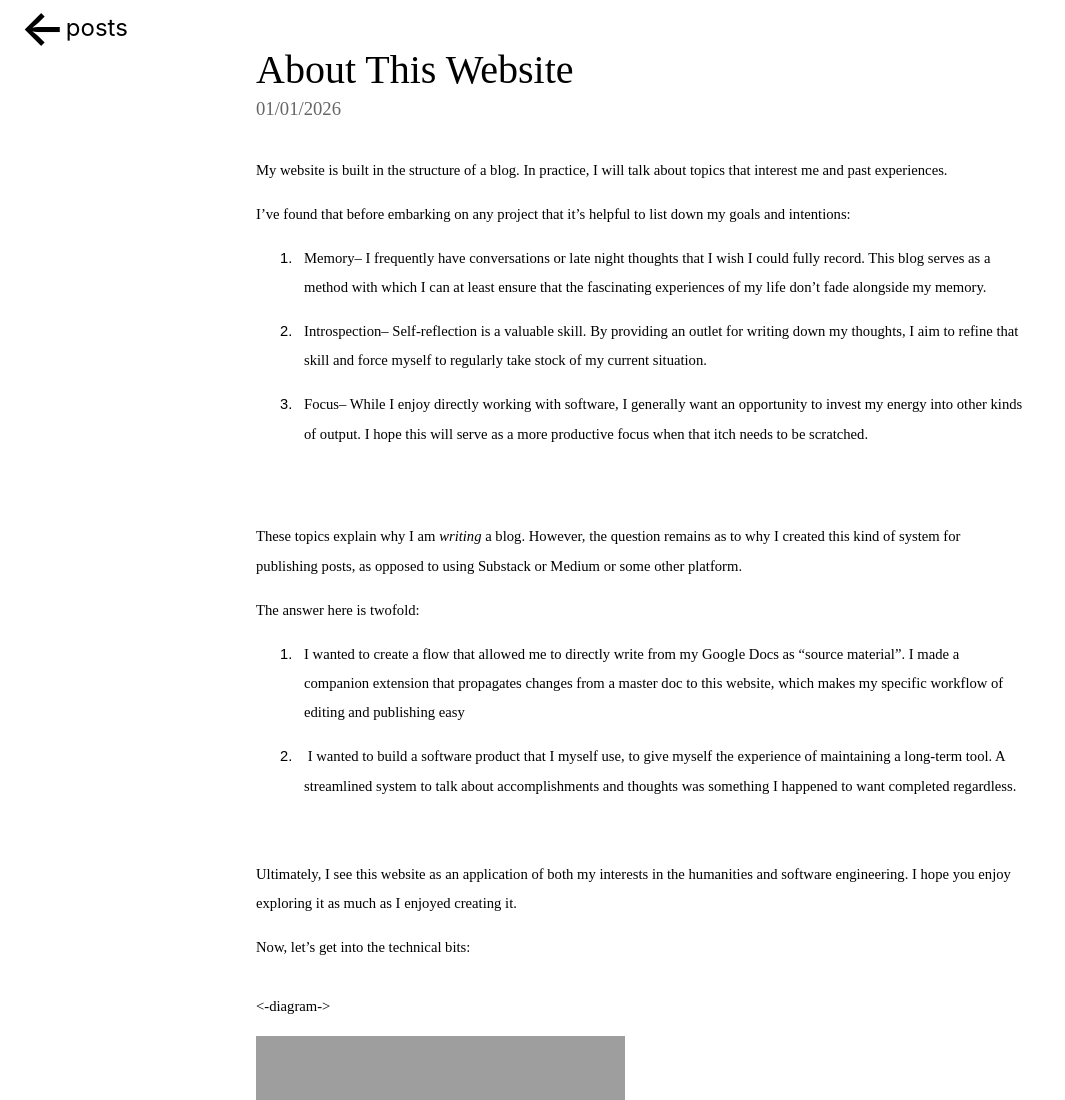
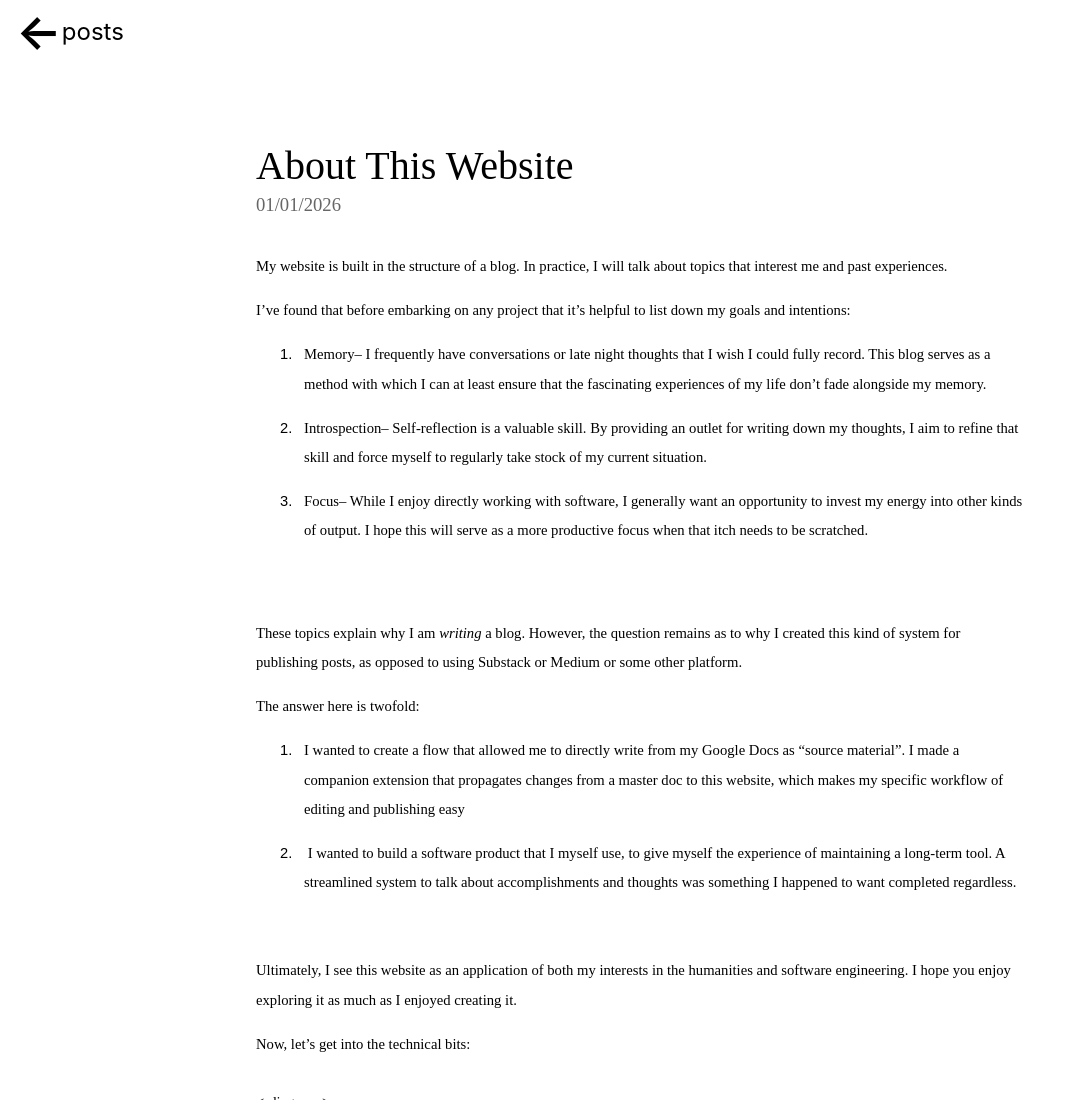
Before and after one commit to YetSquire/yetsquire.github.io, an Astro site: page /post/about-this-website in a window 1280 px wide. Shown: the top 1100 px of the page, without its empty margins (0-1065 px from the left). Built offline with nearby package versions, Linux system fonts and the light colour scheme; Astro itself is replaced by a stand-in of ours; grey boxes are pictures that could not be loaded; a web font is replaced by a local one.

```diff
--- a/src/layouts/Layout.astro
+++ b/src/layouts/Layout.astro
@@ -86,11 +86,9 @@
                 color: #1557b0;
             }
 
-            .home-overlay {
-                position: fixed;
-                top: 4px;
-                left: 20px;
-                z-index: 1000;
+            .posts-header {
+                position: static;
+                padding: 0.5rem 1rem;
             }
 
             .home-overlay-link {
@@ -139,7 +137,7 @@
     </head>
     <body>
         {isPostsPage && (
-            <div class="home-overlay">
+            <header class="posts-header">
                 <a
                     id="home-link"
                     class="home-overlay-link"
@@ -148,7 +146,7 @@
                 >
                     <span class="arrow">←</span>posts
                 </a>
-            </div>
+            </header>
         )}
         <main>
             <slot />
--- a/src/pages/post/[slug].astro
+++ b/src/pages/post/[slug].astro
@@ -63,6 +63,7 @@
 
 <style>
 	.post-full {
+		margin-top: 2rem;
 		opacity: 0;
 		transition: opacity 280ms ease;
 	}
--- a/src/pages/post/about-me.astro
+++ b/src/pages/post/about-me.astro
@@ -119,7 +119,7 @@
 <style>
 	.about-content {
 		max-width: 800px;
-		margin: 0 auto;
+		margin-top: 2rem;
 	}
 
 	h1 {
```
Also changed, not shown: TODO.md (+1 -1 lines).
